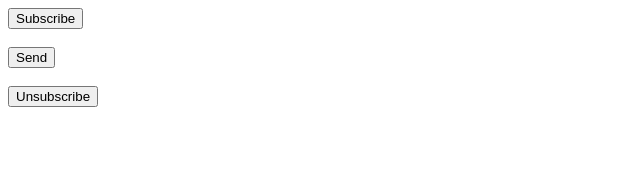
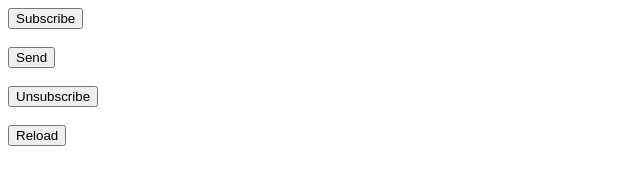
Before and after one commit to damienmauchamp/ios-web-push-server, a website: page public/index.html in a window 1280 px wide. Shown: the whole page, without its empty margins (0-640 px from the left). Drawn offline with Linux system fonts and the light colour scheme.

Commit message:
reload button

```diff
--- a/public/index.html
+++ b/public/index.html
@@ -20,5 +20,7 @@
 		<button id="send">Send</button>
 		<br/><br/>
 		<button id="unsubscribe">Unsubscribe</button>
+		<br/><br/>
+		<button id="reload" onclick="window.location.reload()">Reload</button>
 	</body>
 </html>
```
